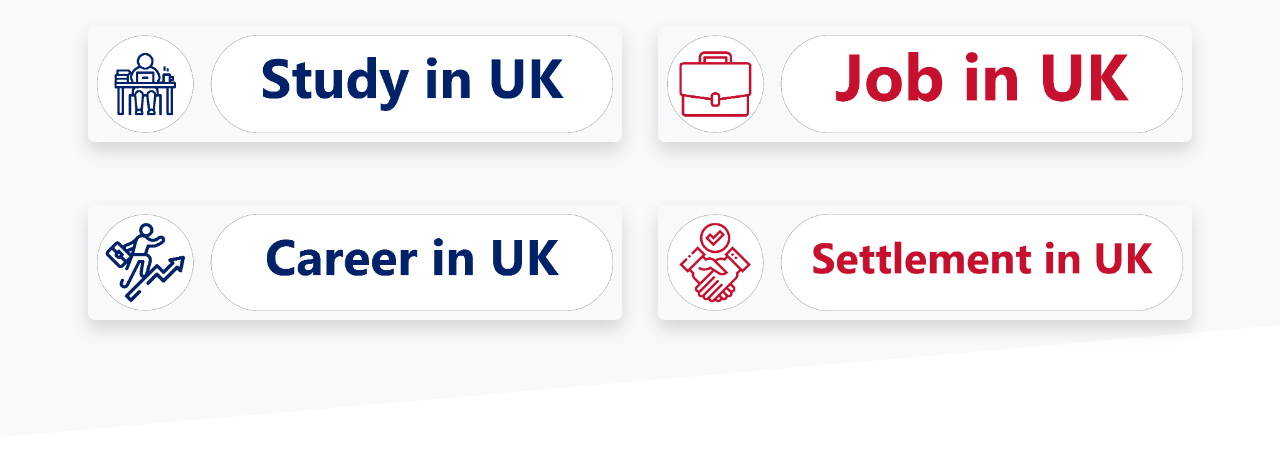
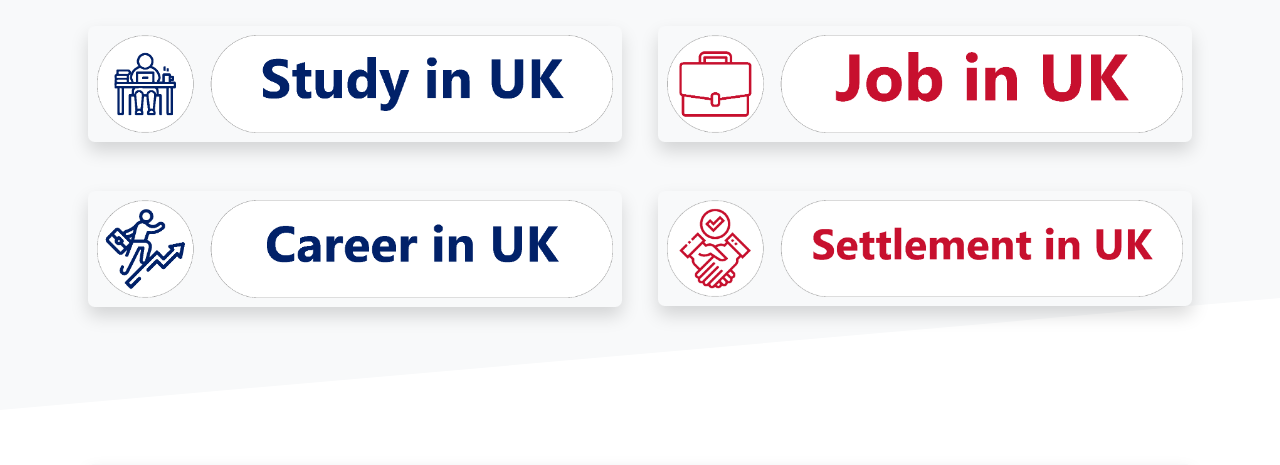
Before and after one commit to mokhlesurrahman/motionuk.bcet.uk, a PHP site: page / in a window 1280 px wide. Shown: the part 155-620 px from the top of the page. Run offline with PHP 8.4, Linux system fonts and the light colour scheme.

Commit message:
Changed Slider Margin bottom from 3 to 1

```diff
--- a/index.php
+++ b/index.php
@@ -45,25 +45,25 @@
           <div class="row">
             <div class="col-md-6 mb-4">
                 <figure>
-                    <img src="assets/img/study-uk.png" width="1200" height="900" class="img-thumbnail mb-3" alt="Study in UK">
+                    <img src="assets/img/study-uk.png" width="1200" height="900" class="img-thumbnail mb-1" alt="Study in UK">
                     <!--<figcaption class="h5 link-dark text-center">Study in UK</figcaption>-->
                 </figure>
             </div>
             <div class="col-md-6 mb-4">
                 <figure>
-                    <img src="assets/img/job-uk.png" width="1200" height="900" class="img-thumbnail mb-3" alt="Job in UK">
+                    <img src="assets/img/job-uk.png" width="1200" height="900" class="img-thumbnail mb-1" alt="Job in UK">
                     <!--<figcaption class="h5 link-dark text-center">Job in UK</figcaption>-->
                 </figure>
             </div>
             <div class="col-md-6 mb-4">
                 <figure>
-                    <img src="assets/img/career-uk.png" width="1200" height="900" class="img-thumbnail mb-3" alt="Career in UK">
+                    <img src="assets/img/career-uk.png" width="1200" height="900" class="img-thumbnail mb-1" alt="Career in UK">
                     <!--<figcaption class="h5 link-dark text-center">Career in UK</figcaption>-->
                 </figure>
             </div>
             <div class="col-md-6 mb-4">
                 <figure>
-                    <img src="assets/img/settlement-uk.png" width="1200" height="900" class="img-thumbnail mb-3" alt="Settlement in UK">
+                    <img src="assets/img/settlement-uk.png" width="1200" height="900" class="img-thumbnail mb-1" alt="Settlement in UK">
                     <!--<figcaption class="h5 link-dark text-center">Settlement in UK</figcaption>-->
                 </figure>
             </div>
```
